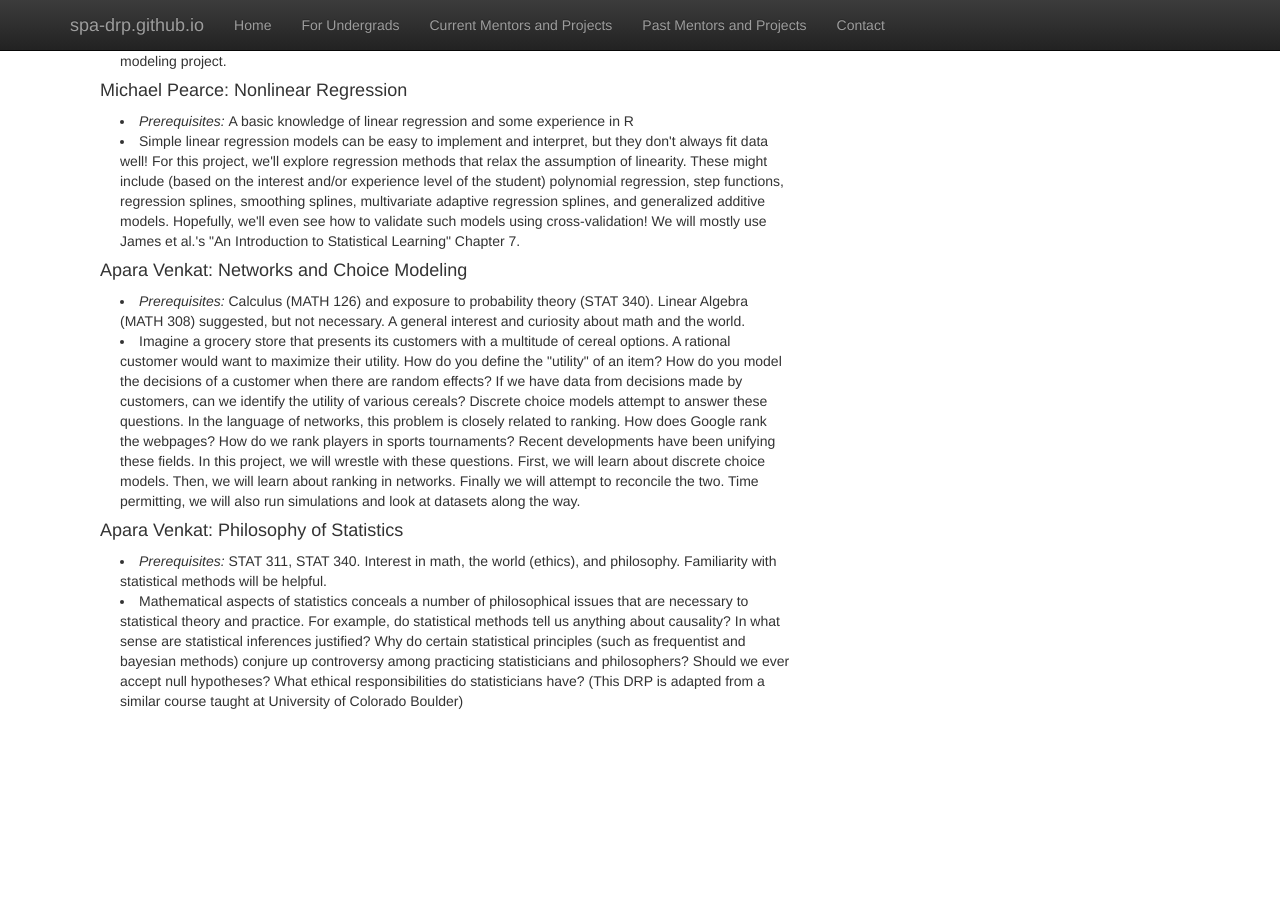
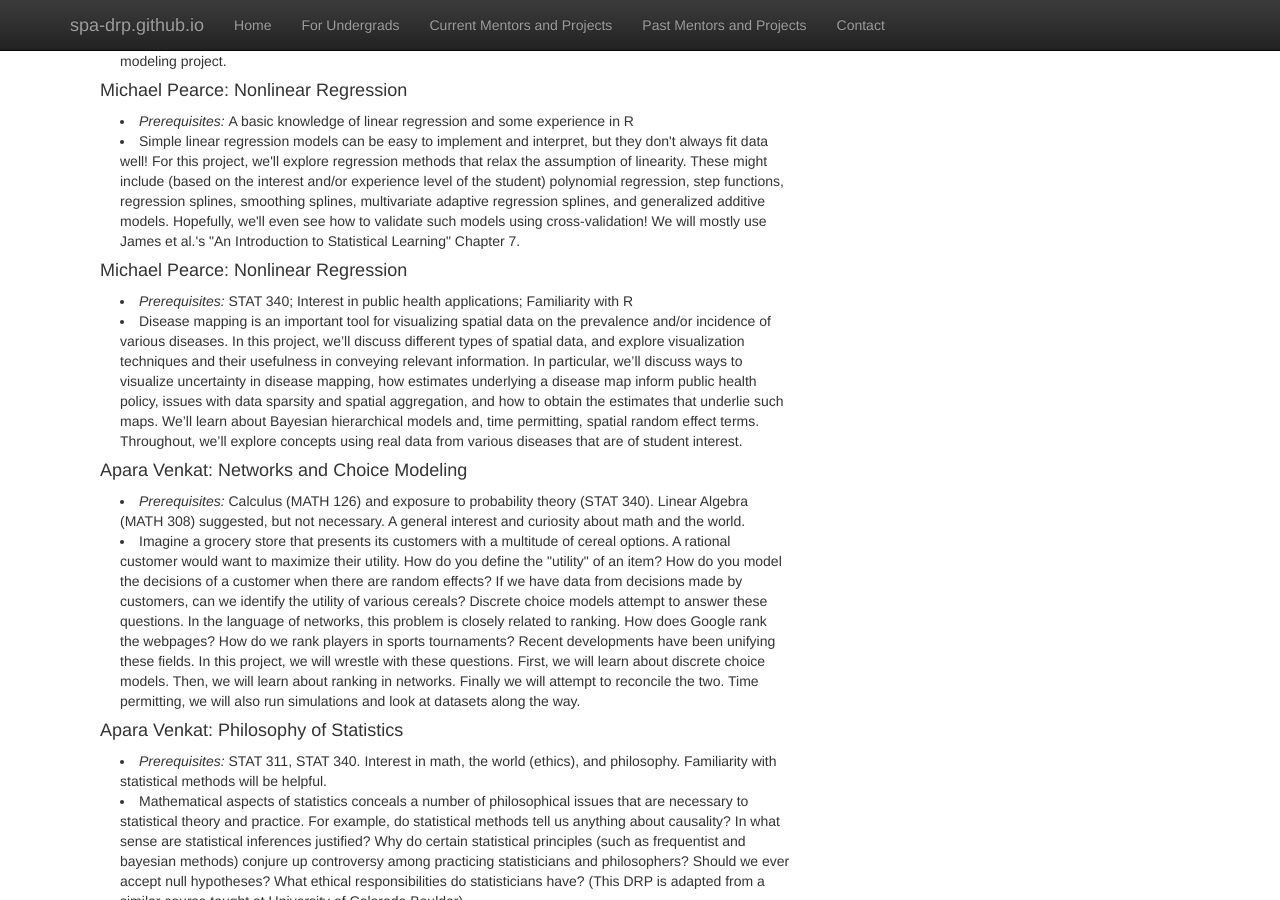
Before and after one commit to SPA-DRP/spa-drp.github.io, a Jekyll site: the page built from currentmentors.html, in a window 1280 px wide and 900 px high, scrolled down 731 px. Built offline with Jekyll 4.4.1, drawn with Linux system fonts in a browser that asks for light colours; nearby versions of some CDN libraries; library files that are not in the unit come from our copies; before the commit the page ends 1452 px from its top, so only the background shows below that.

```diff
--- a/currentmentors.html
+++ b/currentmentors.html
@@ -54,6 +54,17 @@
     </li>
     </p>
 
+    <h4> Michael Pearce: Nonlinear Regression </h4>
+    <p class="content" style="padding:0px;margin:0px 20px 0px;">
+        <li style="padding:0px;margin:0px 20px 0px;"> <i>
+          Prerequisites: </i>
+          STAT 340; Interest in public health applications; Familiarity with R
+    </li>
+    <li style="padding:0px;margin:0px 20px 0px;">
+    Disease mapping is an important tool for visualizing spatial data on the prevalence and/or incidence of various diseases. In this project, we’ll discuss different types of spatial data, and explore visualization techniques and their usefulness in conveying relevant information. In particular, we’ll discuss ways to visualize uncertainty in disease mapping, how estimates underlying a disease map inform public health policy, issues with data sparsity and spatial aggregation, and how to obtain the estimates that underlie such maps. We’ll learn about Bayesian hierarchical models and, time permitting, spatial random effect terms. Throughout, we’ll explore concepts using real data from various diseases that are of student interest.
+    </li>
+    </p>
+
 
 
 <h4> Apara Venkat: Networks and Choice Modeling </h4>
```
